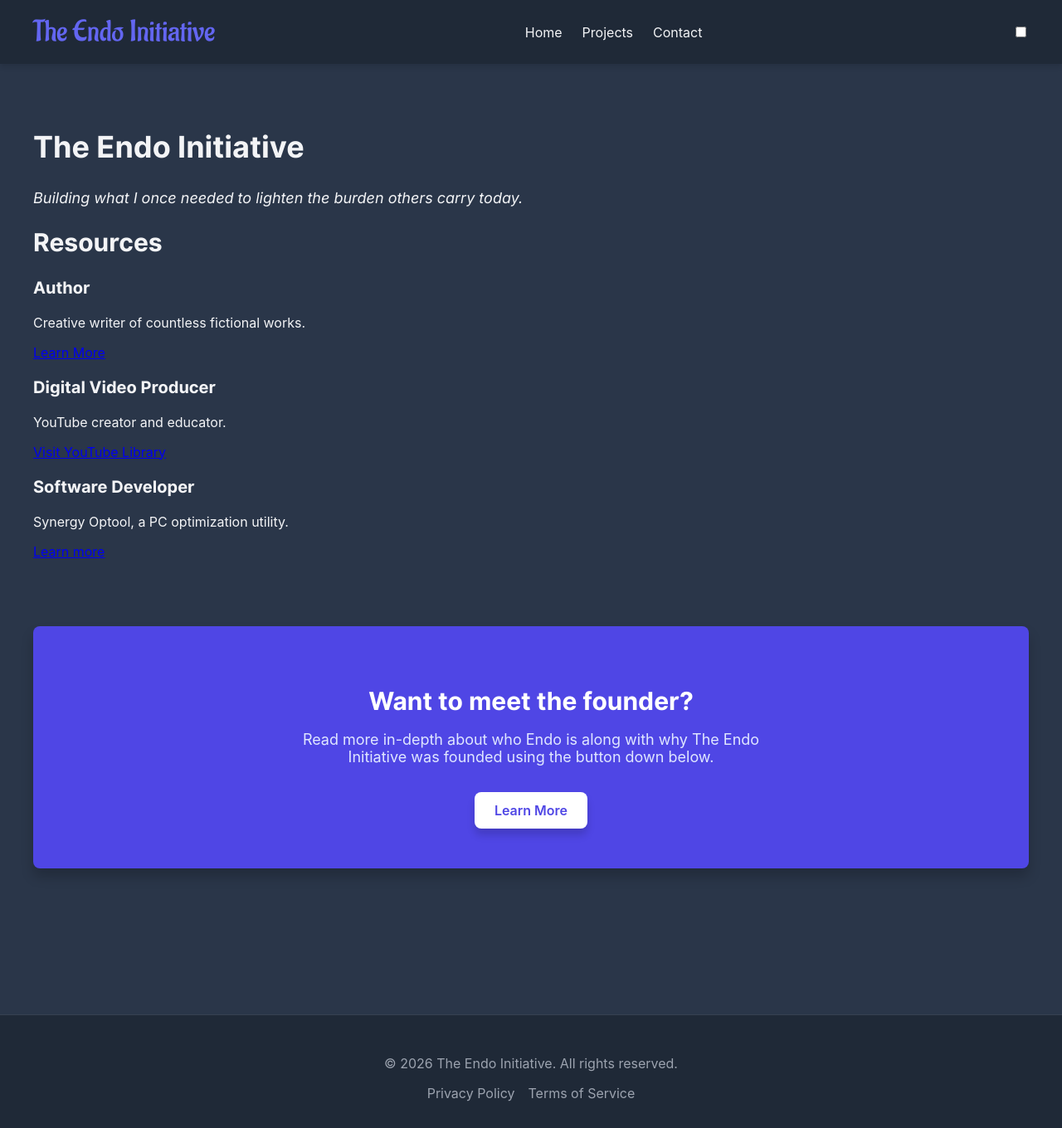
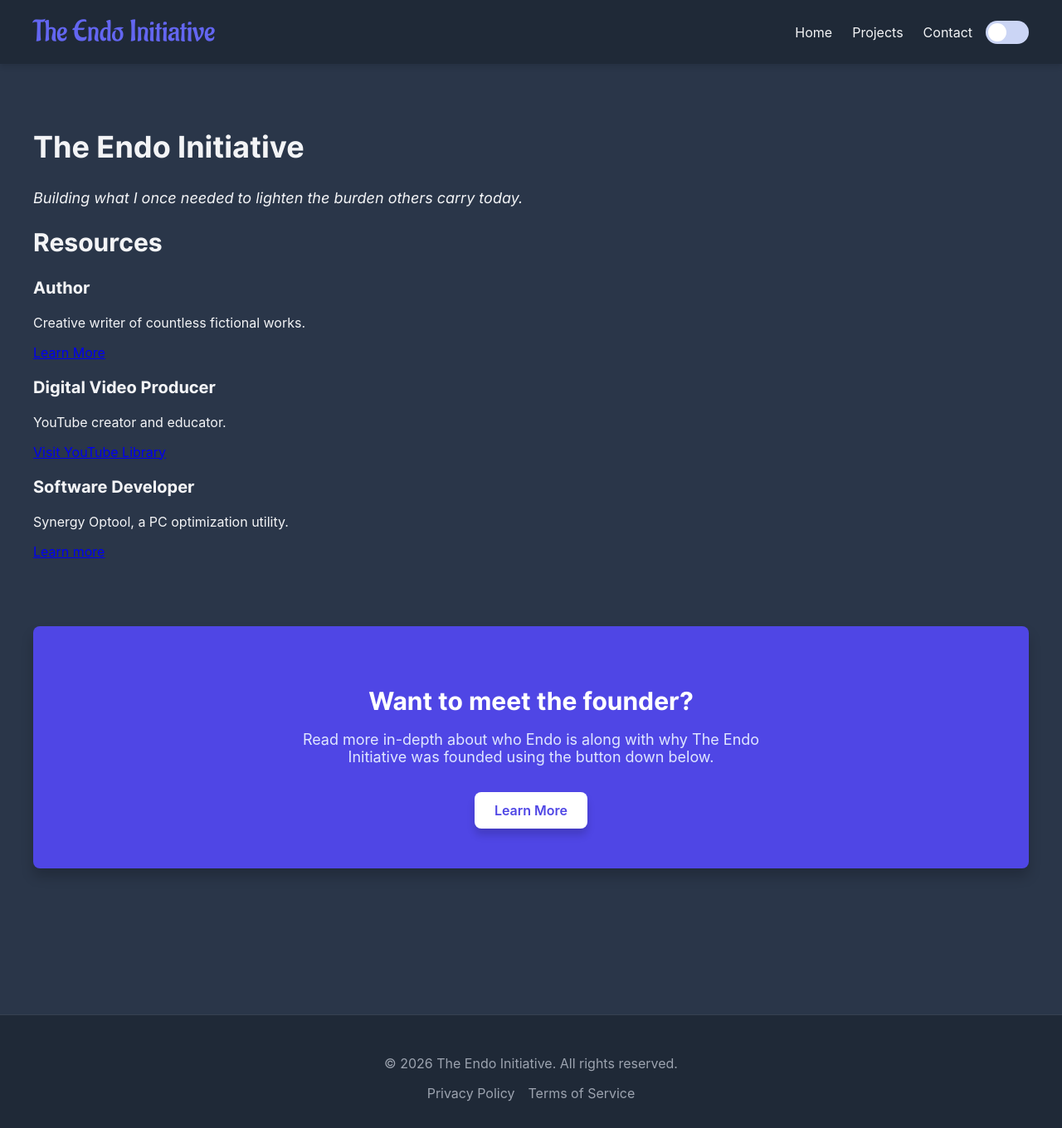
Before and after one commit to Endo-Kazuki/EndoInitiative, a Jekyll site: the page built from index.html, in a window 1280 px wide and 1360 px high. Shown: the whole window at 83% size. Built offline with Jekyll 4.4.1, drawn with Linux system fonts in a browser that asks for light colours; some web fonts are replaced.

Commit message:
Update style.css

```diff
--- a/assets/css/style.css
+++ b/assets/css/style.css
@@ -1,3 +1,59 @@
+/*theme toggle*/
+.nav-container {
+  display: flex;
+  align-items: center;
+}
+
+.nav-links {
+  display: flex;
+  gap: 1.5rem;
+  margin-left: auto;
+}
+
+.theme-toggle {
+  margin-left: 1rem;
+  position: relative;
+  width: 52px;
+  height: 28px;
+}
+
+.theme-toggle input {
+  opacity: 0;
+  width: 0;
+  height: 0;
+}
+
+.slider {
+  position: absolute;
+  inset: 0;
+  background: #cbd5f5;
+  border-radius: 999px;
+  cursor: pointer;
+  transition: background 0.3s;
+}
+
+.slider::before {
+  content: "";
+  position: absolute;
+  width: 22px;
+  height: 22px;
+  left: 3px;
+  bottom: 3px;
+  background: white;
+  border-radius: 50%;
+  transition: transform 0.3s;
+}
+
+input:checked + .slider::before {
+  transform: translateX(24px);
+}
+
+
+
+
+
+
+
 /* Landing page */
 /* Section styles */
 .creator-section {
```
